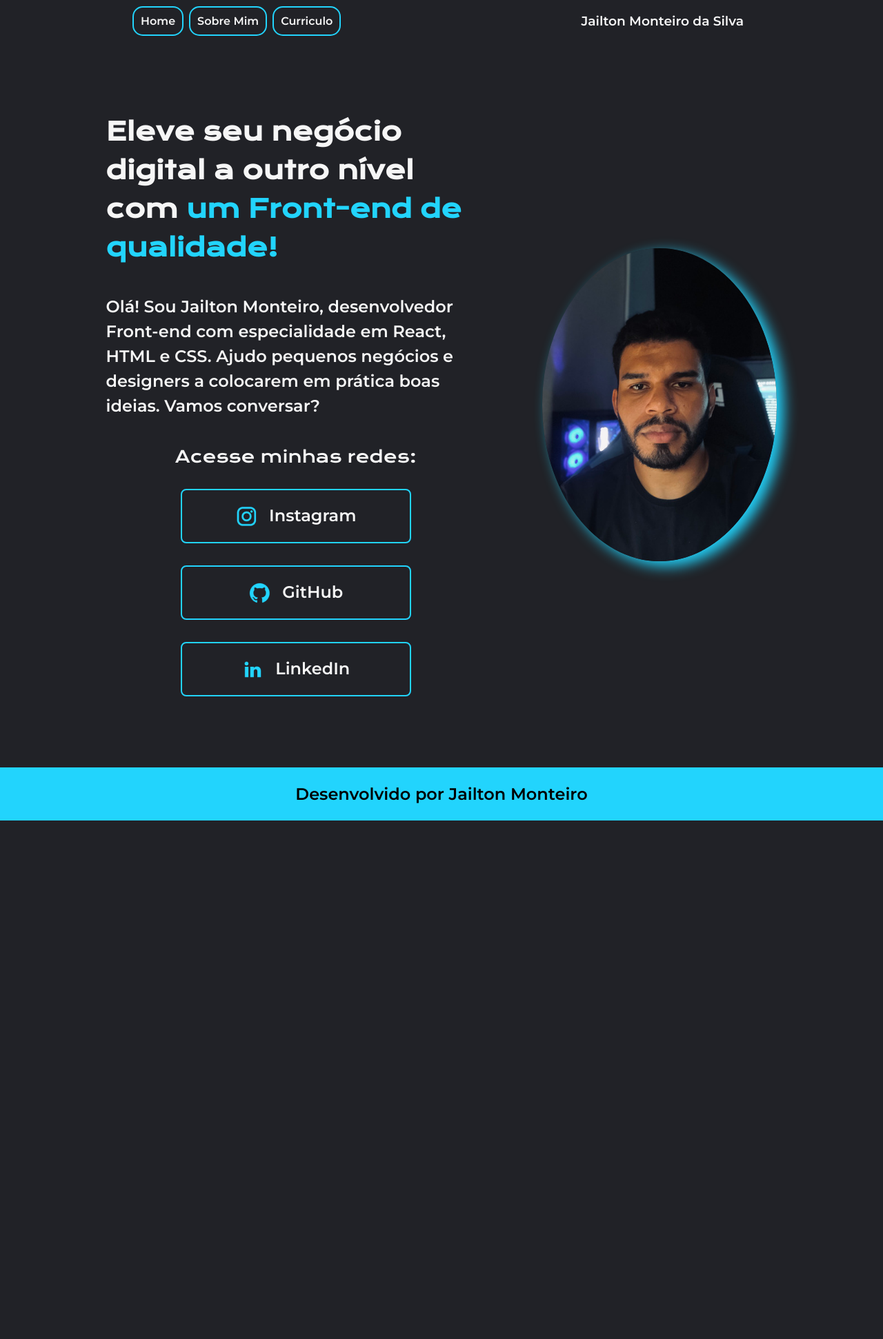
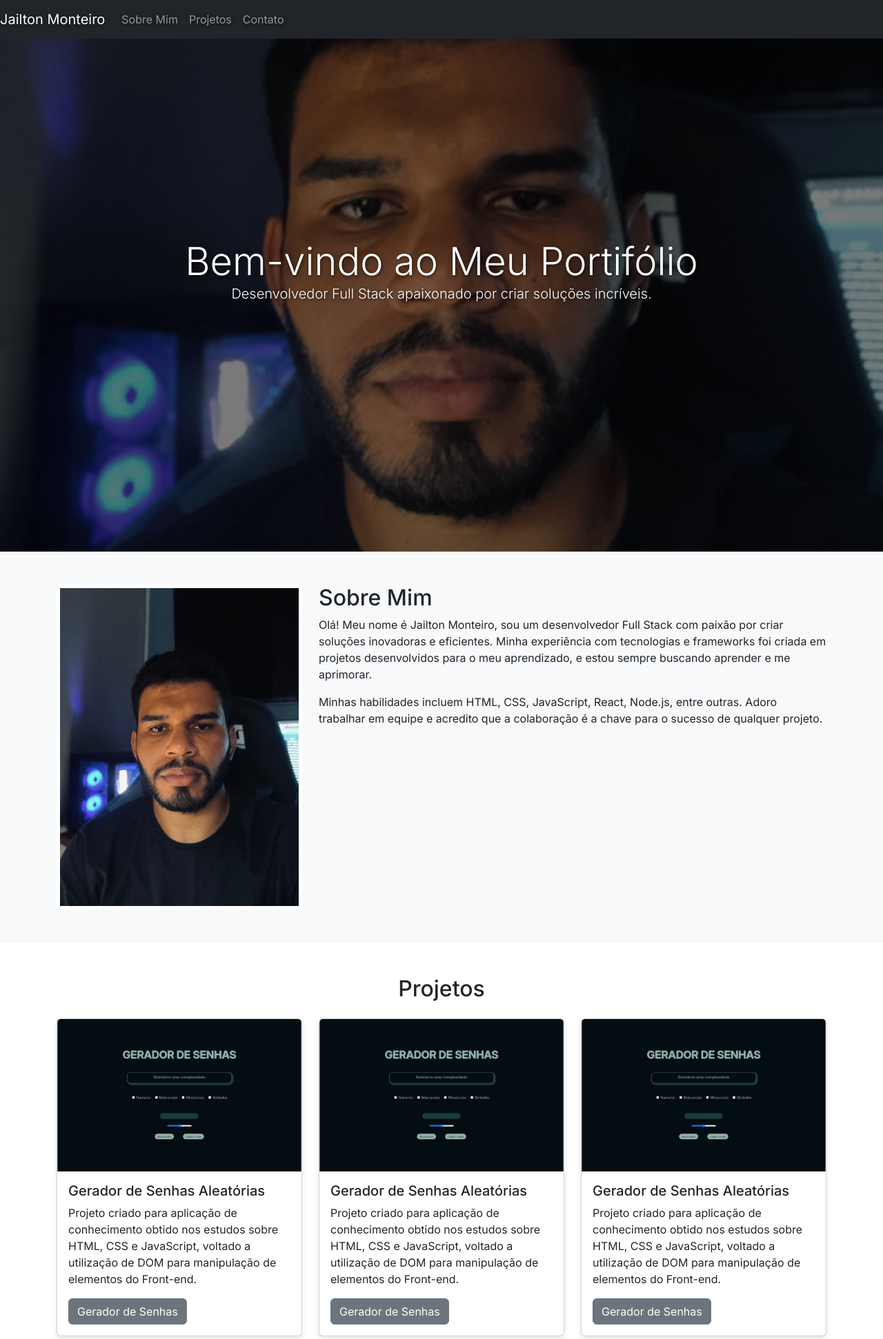
Before and after one commit to jailtonmonteiro/Portifolio, a plain HTML site: page index.html in a window 1280 px wide. Shown: the top 1942 px of the page at 69% size. Before the commit the page ends 1190 px from the top, so only its background shows below. Drawn offline with nearby package versions, Linux system fonts and the light colour scheme.

Commit message:
Reformulação do site.

```diff
--- /dev/null
+++ b/assets/css/about.css
@@ -0,0 +1,3 @@
+#sobre img {
+    border: 5px solid #fff;
+}
--- /dev/null
+++ b/assets/css/contato.css
@@ -0,0 +1,3 @@
+#contato .form-control {
+    margin-bottom: 1rem;
+    }
--- /dev/null
+++ b/assets/css/header.css
@@ -0,0 +1,33 @@
+header {
+    background: url('../image/perfil.jpg') no-repeat center center;
+    background-size: cover;
+    height: 100vh;
+    display: flex;
+    flex-direction: column;
+    justify-content: center;
+    align-items: center;
+    color: white;
+    text-shadow: 1px 1px 5px rgba(0, 0, 0, 0.7);
+}
+
+header .navbar {
+    position: fixed;
+    top: 0;
+    width: 100%;
+    z-index: 1000;
+}
+
+header .container {
+    z-index: 2;
+}
+
+header::before {
+    content: '';
+    position: absolute;
+    top: 0;
+    left: 0;
+    right: 0;
+    bottom: 0;
+    background: rgba(0, 0, 0, 0.5);
+    z-index: 1;
+}
--- /dev/null
+++ b/assets/css/main.css
@@ -0,0 +1,14 @@
+@import url('https://fonts.googleapis.com/css2?family=Inter:ital,opsz,wght@0,14..32,100..900;1,14..32,100..900&display=swap');
+
+@import url("./header.css");
+@import url("./about.css");
+@import url("./projects.css");
+@import url("./contato.css");
+
+:root {
+    --fonte-principal: "Inter", sans-serif;
+}
+
+body {
+    font-family: var(--fonte-principal);
+}
--- /dev/null
+++ b/assets/css/projects.css
@@ -0,0 +1,13 @@
+#projetos .card {
+    box-shadow: 0 4px 8px rgba(0, 0, 0, 0.1);
+    transition: transform 0.3s;
+}
+
+#projetos .card:hover {
+    transform: scale(1.05);
+}
+
+.link-projeto {
+    text-decoration: none;
+    color: #fff;
+}
--- a/index.html
+++ b/index.html
@@ -5,53 +5,185 @@
   <meta charset="UTF-8" />
   <meta http-equiv="X-UA-Compatible" content="IE-edge">
   <meta name="viewport" content="width=device-width, initial-scale=1.0" />
-  <link rel="stylesheet" href="./css/style.css" />
+
+  <link rel="stylesheet" href="https://cdn.jsdelivr.net/npm/bootstrap@5.3.3/dist/css/bootstrap.min.css">
+
+  <link rel="stylesheet" href="./assets/css/main.css" />
   <title>Portifólio</title>
 </head>
 
 <body>
-  <header class="cabecalho">
-    <nav class="cabecalho__menu">
-      <a class="cabecalho__menu__link" href="./index.html">Home</a>
-      <a class="cabecalho__menu__link" href="./pages/about.html">Sobre Mim</a>
-      <a class="cabecalho__menu__link" href="./pages/curriculum.html">Curriculo</a>
+  <header class="bg-dark text-white text-center py-5">
+    <nav class="navbar navbar-expand-lg navbar-dark bg-dark">
+      <a class="navbar-brand" href="#">Jailton Monteiro</a>
+      <button class="navbar-toggler" type="button" data-t oggle="collapse" data-target="#navbarNav" aria-controls="navb
+    arNav" aria-expanded="false" aria-label="Toggle navigation">
+        <span class="navbar-toggler-icon"></span>
+      </button>
+      <div class="collapse navbar-collapse" id="navbarNav">
+        <ul class="navbar-nav ml-auto">
+          <li class="nav-item"><a class="nav-link" href="#sobre">Sobre Mim</a></li>
+          <li class="nav-item"><a class="nav-link" href="#projetos">Projetos</a></li>
+          <li class="nav-item"><a class="nav-link" href="#contato">Contato</a></li>
+        </ul>
+      </div>
     </nav>
-    <h3 class="cabecalho__texto">
-      Jailton Monteiro da Silva
-    </h3>
+    <div class="container">
+      <h1 class="display-4">Bem-vindo ao Meu Portifólio</h 1>
+        <p class="lead">Desenvolvedor Full Stack apaixonado
+          por criar soluções incríveis.</p>
+    </div>
   </header>
-  <main class="apresentacao">
-    <section class="apresentacao__conteudo">
-      <h1 class="apresentacao__conteudo__titulo">
-        Eleve seu negócio digital a outro nível com
-        <strong class="apresentacao__conteudo__titulo__destaque">um Front-end de qualidade!</strong>
-      </h1>
-      <p class="apresentacao__conteudo__texto">
-        Olá! Sou Jailton Monteiro, desenvolvedor Front-end com especialidade
-        em React, HTML e CSS. Ajudo pequenos negócios e designers a colocarem
-        em prática boas ideias. Vamos conversar?
-      </p>
-      <div class="apresentacao__links">
-        <h2 class="apresentacao__links__subtitulo">Acesse minhas redes:</h2>
-        <a class="apresentacao__links__navegacao" href="https://www.instagram.com/_jailttonm/">
-          <img src="./assets/instagram.png" alt="Instagram de Jailton">
-          Instagram
-        </a>
-        <a class="apresentacao__links__navegacao" href="https://github.com/jailtonmonteiro">
-          <img src="./assets/github.png" alt="GitHub de Jailton">
-          GitHub
-        </a>
-        <a class="apresentacao__links__navegacao" href="https://www.linkedin.com/in/silvajailton/">
-          <img src="./assets/linkedin.png" alt="LinkedIn de Jailton">
-          LinkedIn
-        </a>
+
+  <!-- Sobre Mim -->
+  <section id="sobre" class="py-5 bg-light">
+    <div class="container">
+      <div class="row">
+        <div class="col-md-4">
+          <img src="./assets/image/perfil.jpg" class="img-fluid roundedcirclemb-3" alt="Perfil">
+        </div>
+        <div class="col-md-8">
+          <h2>Sobre Mim</h2>
+          <p>Olá! Meu nome é Jailton Monteiro, sou um desenvolvedor
+            Full Stack com paixão por criar soluções inovadoras e eficientes. Minha experiência com tecnologias e
+            frameworks foi criada em projetos desenvolvidos para o meu aprendizado,
+            e estou sempre buscando aprender e me aprimorar.</p>
+          <p>Minhas habilidades incluem HTML, CSS, JavaScript, React, Node.js, entre outras. Adoro trabalhar em equipe e
+            acredito que a colaboração é a chave para o sucesso de qualquer projeto.</p>
+        </div>
       </div>
-    </section>
-    <img class="apresentacao__img" src="./assets/perfil.jpg" alt="Foto do Jailton Monteiro" />
-  </main>
-  <footer class="rodape">
-    <p class="rodape__conteudo">Desenvolvido por Jailton Monteiro</p>
+    </div>
+  </section>
+
+  <!-- Projetos -->
+  <section id="projetos" class="py-5">
+    <div class="container">
+      <h2 class="text-center mb-4">Projetos</h2>
+      <div class="row">
+
+        <div class="col-md-4">
+          <div class="card mb-4">
+            <img src="./assets/image/projects/gerasenha.png" class="card-img-top" alt="Projeto 1">
+            <div class="card-body">
+              <h5 class="card-title">Gerador de Senhas Aleatórias</h5>
+              <p class="card-text">Projeto criado para aplicação de conhecimento obtido nos estudos sobre HTML, CSS e
+                JavaScript, voltado a utilização de DOM para manipulação de elementos do Front-end.</p>
+
+              <button type="button" class="btn btn-secondary"><a class="link-projeto"
+                  href="https://pega-senha.vercel.app/">Gerador de Senhas</a></button>
+            </div>
+          </div>
+        </div>
+
+        <div class="col-md-4">
+          <div class="card mb-4">
+            <img src="./assets/image/projects/gerasenha.png" class="card-img-top" alt="Projeto 1">
+            <div class="card-body">
+              <h5 class="card-title">Gerador de Senhas Aleatórias</h5>
+              <p class="card-text">Projeto criado para aplicação de conhecimento obtido nos estudos sobre HTML, CSS e
+                JavaScript, voltado a utilização de DOM para manipulação de elementos do Front-end.</p>
+
+              <button type="button" class="btn btn-secondary"><a class="link-projeto"
+                  href="https://pega-senha.vercel.app/">Gerador de Senhas</a></button>
+            </div>
+          </div>
+        </div>
+
+        <div class="col-md-4">
+          <div class="card mb-4">
+            <img src="./assets/image/projects/gerasenha.png" class="card-img-top" alt="Projeto 1">
+            <div class="card-body">
+              <h5 class="card-title">Gerador de Senhas Aleatórias</h5>
+              <p class="card-text">Projeto criado para aplicação de conhecimento obtido nos estudos sobre HTML, CSS e
+                JavaScript, voltado a utilização de DOM para manipulação de elementos do Front-end.</p>
+
+              <button type="button" class="btn btn-secondary"><a class="link-projeto"
+                  href="https://pega-senha.vercel.app/">Gerador de Senhas</a></button>
+            </div>
+          </div>
+        </div>
+
+        <div class="col-md-4">
+          <div class="card mb-4">
+            <img src="./assets/image/projects/gerasenha.png" class="card-img-top" alt="Projeto 1">
+            <div class="card-body">
+              <h5 class="card-title">Gerador de Senhas Aleatórias</h5>
+              <p class="card-text">Projeto criado para aplicação de conhecimento obtido nos estudos sobre HTML, CSS e
+                JavaScript, voltado a utilização de DOM para manipulação de elementos do Front-end.</p>
+
+              <button type="button" class="btn btn-secondary"><a class="link-projeto"
+                  href="https://pega-senha.vercel.app/">Gerador de Senhas</a></button>
+            </div>
+          </div>
+        </div>
+
+        <div class="col-md-4">
+          <div class="card mb-4">
+            <img src="./assets/image/projects/gerasenha.png" class="card-img-top" alt="Projeto 1">
+            <div class="card-body">
+              <h5 class="card-title">Gerador de Senhas Aleatórias</h5>
+              <p class="card-text">Projeto criado para aplicação de conhecimento obtido nos estudos sobre HTML, CSS e
+                JavaScript, voltado a utilização de DOM para manipulação de elementos do Front-end.</p>
+
+              <button type="button" class="btn btn-secondary"><a class="link-projeto"
+                  href="https://pega-senha.vercel.app/">Gerador de Senhas</a></button>
+            </div>
+          </div>
+        </div>
+
+        <div class="col-md-4">
+          <div class="card mb-4">
+            <img src="./assets/image/projects/gerasenha.png" class="card-img-top" alt="Projeto 1">
+            <div class="card-body">
+              <h5 class="card-title">Gerador de Senhas Aleatórias</h5>
+              <p class="card-text">Projeto criado para aplicação de conhecimento obtido nos estudos sobre HTML, CSS e
+                JavaScript, voltado a utilização de DOM para manipulação de elementos do Front-end.</p>
+
+              <button type="button" class="btn btn-secondary"><a class="link-projeto"
+                  href="https://pega-senha.vercel.app/">Gerador de Senhas</a></button>
+            </div>
+          </div>
+        </div>
+
+      </div>
+    </div>
+  </section>
+
+  <!-- Contato -->
+  <section id="contato" class="py-5 bg-light">
+    <div class="container">
+      <h2 class="text-center mb-4">Contato</h2>
+      <div class="row">
+        <div class="col-md-8 offset-md-2">
+          <form>
+            <div class="form-group">
+              <label for="nome">Nome</label>
+              <input type="text" class="form-control" id="nome" placeholder="Seu nome">
+            </div>
+            <div class="form-group">
+              <label for="email">Email</label>
+              <input type="email" class="form-control" id="email" placeholder="Seu email">
+            </div>
+            <div class="form-group">
+              <label for="mensagem">Mensagem</label>
+              <textarea class="form-control" id="mensagem" rows="4" placeholder="Sua mensagem"></textarea>
+            </div>
+            <button type="submit" class="btn btn-primary">Enviar</button>
+          </form>
+        </div>
+      </div>
+    </div>
+  </section>
+
+  <!-- Rodapé -->
+  <footer class="bg-dark text-white text-center py-4">
+    <p>&copy; 2024 Jailton Monteiro</p>
   </footer>
 </body>
 
 </html>
+
+</body>
+<script src="https://cdn.jsdelivr.net/npm/bootstrap@5.3.3/dist/js/bootstrap.bundle.min.js"></script>
+
+</html>
```
Also changed, not shown: assets/css/style.css (renamed from css/style.css), assets/image/github.png (renamed from assets/github.png), assets/image/instagram.png (renamed from assets/instagram.png), assets/image/linkedin.png (renamed from assets/linkedin.png), assets/image/perfil.jpg (renamed from assets/perfil.jpg), assets/image/pexels.jpg (added), assets/image/projects/gerasenha.png (added).
